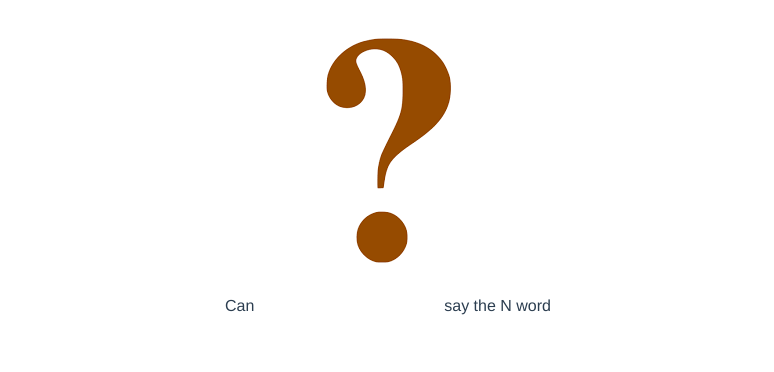
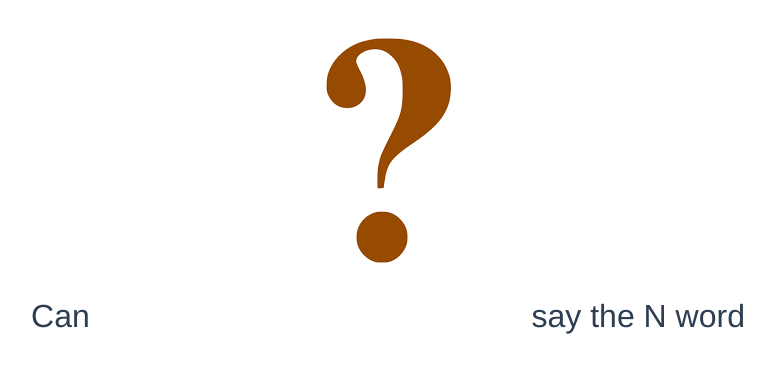
Before and after one commit to lvndry/cantheysay, a Vue app in the folder ui/: page / in a window 1280 px wide. Shown: the top 372 px of the page, without its empty margins (252-1026 px from the left). Built offline with nearby package versions, Linux system fonts and the light colour scheme.

Commit message:
invisible input

```diff
--- a/ui/src/components/Form.vue
+++ b/ui/src/components/Form.vue
@@ -1,7 +1,7 @@
 <template>
   <div class="ct-form-container">
-    <form id="cantheyform" @submit="onSubmit" @submit.stop.prevent="prevent" class="container" novalidate="true">
-      Can <input name="name" type="text" v-model="name" class="ct-input" required /> say the N word
+    <form id="cantheyform" @submit="onSubmit" @submit.stop.prevent="prevent" class="ct-container" novalidate="true">
+      <span>Can <input name="name" minlength="2" type="text" v-model="name" class="ct-input" required /><span style="visibilty:hidden" class='measure'></span> say the N word</span>
     </form>
     <div v-if="canthey !== null" class="ct-resp">
       {{ canthey ? "Yes" : "No" }}
@@ -36,9 +36,16 @@ export default class Form extends Vue {
   canthey: boolean | null = null;
 
   mounted() {
-    const input = document.querySelector<HTMLElement>("input[name='name']")
+    const input = document.querySelector<HTMLInputElement>("input[name='name']")!;
     if (input) {
       input.focus()
+
+      input.addEventListener("input", function() {
+        const span = (input.nextElementSibling as HTMLSpanElement)!;
+          span.textContent = input.value;
+          this.style.width = (span.offsetWidth + 3) + "px"
+          span.textContent = ""
+      });
     }
   }
 
@@ -46,7 +53,8 @@ export default class Form extends Vue {
     this.canthey = null;
 
     e.preventDefault();
-
+    if (this.name.length === 0) {
+    } else {
       httpService.searchUser(this.name)
       .then(({ data }) => {
           this.canthey = data.canthey;
@@ -60,6 +68,7 @@ export default class Form extends Vue {
         }
       })
     }
+  }
 
   prevent = (event: Event) => {
     event.preventDefault();
@@ -71,10 +80,18 @@ export default class Form extends Vue {
 </script>
 
 <style>
+  .ct-container {
+    margin-top: 30px;
+    font-size: 2em;
+  }
+
   .ct-input, .ct-input:focus {
     background: transparent;
     border: none;
     outline-width: 0;
+    font-size: 1em;
+    align-self: center;
+    white-space: pre;
   }
 
   .ct-input:invalid:not(:focus) {
--- a/ui/src/views/Home.vue
+++ b/ui/src/views/Home.vue
@@ -17,7 +17,5 @@ export default {
 </script>
 
 <style>
-  form {
-    margin-top: 30px;
-  }
+
 </style>
```
Also changed, not shown: 1 other file (tests, documents, lock files or other folders). Lines whose indentation alone changed are shown as unchanged.
